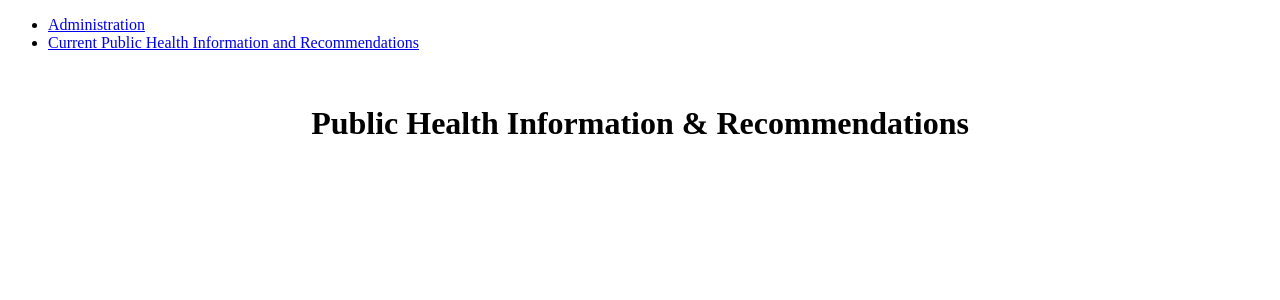
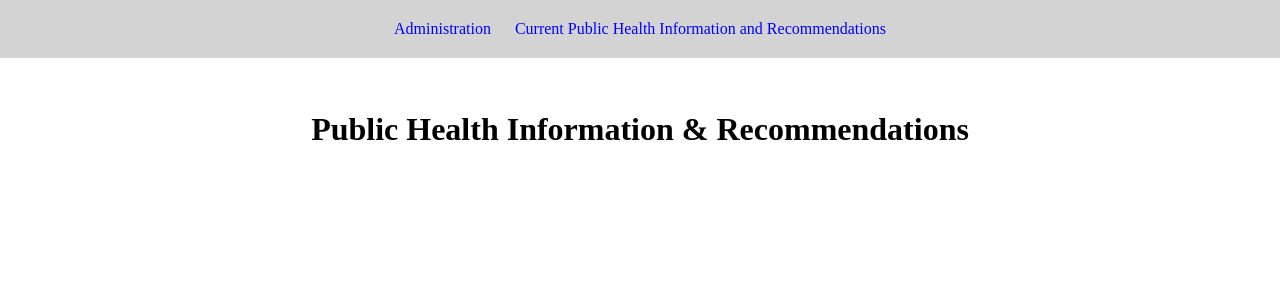
Before and after one commit to kfc353/covid-monitor, a PHP site: page /publicHealthInfoAndRecommendations.php in a window 1280 px wide. Shown: the top 300 px of the page. Run offline with PHP 8.4, Linux system fonts and the light colour scheme; data that the repository does not hold is empty.

```diff
--- a/publicHealthInfoAndRecommendations.php
+++ b/publicHealthInfoAndRecommendations.php
@@ -1,10 +1,14 @@
 <!DOCTYPE html>
 <html>
+
 <head>
+    <link rel="stylesheet" href="styles/global.css">
+
     <link rel="stylesheet" href="styles/publicHealthInfoAndRecommendationsStyles.css">
 </head>
+
 <body>
-    <?php include './navbar.php'?>
+    <?php include './navbar.php' ?>
     <h1>Public Health Information & Recommendations</h1>
     <?php
     require_once 'dbconnect.php';
@@ -14,7 +18,7 @@
     // displays the latest recommendation
     $result->data_seek(0);
     $row = $result->fetch_assoc();
-    echo  $row['recommendation'] ;
+    echo  $row['recommendation'];
 
     echo "</div>";
     ?>
--- a/styles/global.css
+++ b/styles/global.css
@@ -1,3 +1,8 @@
+body{
+    padding: 0;
+    margin: 0;
+}
+
 .DisplayBlock{
     display: block;
 }
@@ -18,5 +23,22 @@ h1{
 .navBar{
     list-style-type: none;
     margin: 0;
-    padding: 0;
+    padding: 10px 0;
+    text-align: center;
+    background-color: lightgrey;
+
 }
+
+.navBar li{
+    display: inline-block;
+    padding: 10px;
+}
+
+.navBar li a{
+    text-decoration: none;
+    color: blue;
+}
+
+.navBar li a:visited{
+    color: blue;
+}
```
Also changed, not shown: dbSearchesSubPages/listFacilities.php (added), dbSearchesSubPages/listMessagesOfTimeframe.php (added), dbSearchesSubPages/listPeopleAtAddress.php (added), dbSearchesSubPages/listPositiveWorkers.php (added), dbSearchesSubPages/listRegions.php (added), dbSearchesSubPages/listWorkersAtFacility.php (added), dbSearchesSubPages/reportForRegions.php (added).
